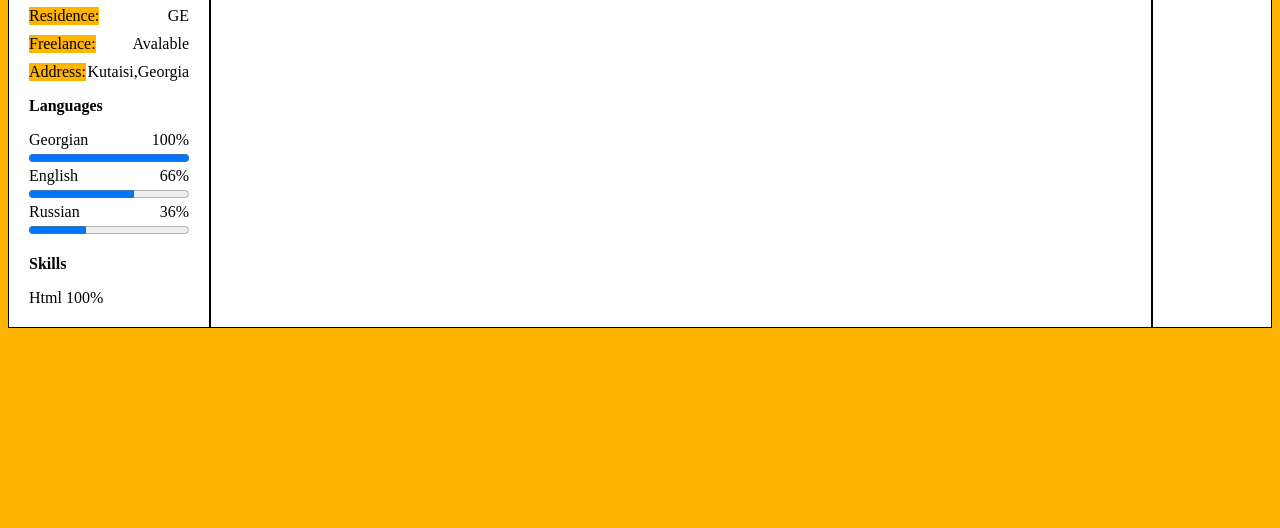
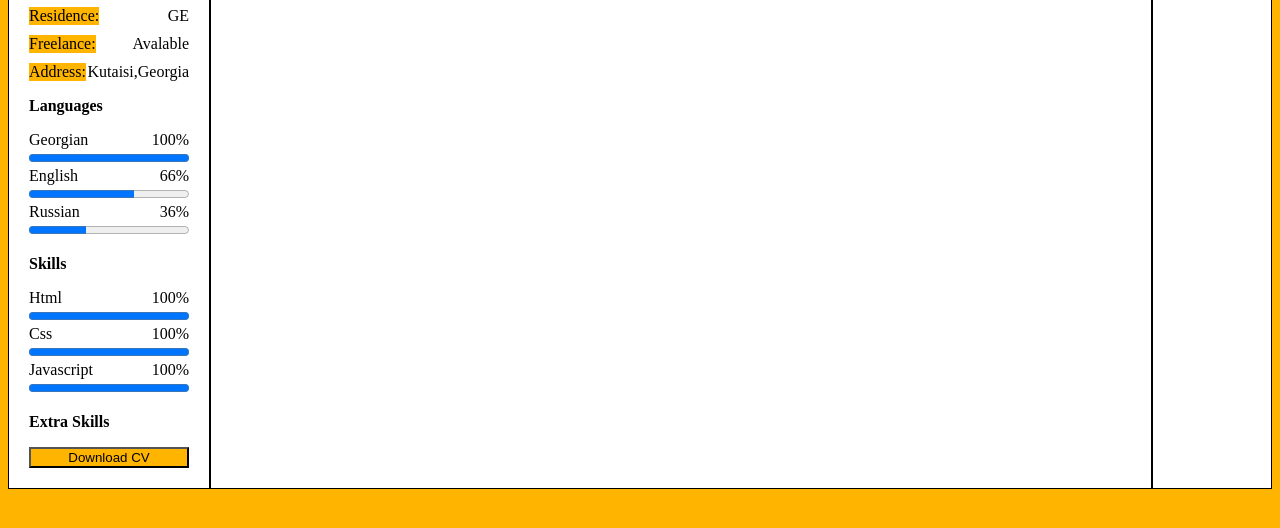
Before and after one commit to tornikekhokhiashvili/tornikekhokhiashvili.github.io, a plain HTML site: page index.html in a window 1280 px wide. Shown: the part 132-660 px from the top of the page. Drawn offline with Linux system fonts and the light colour scheme.

Commit message:
Refactor skills section in index.html and styles.css

```diff
--- a/index.html
+++ b/index.html
@@ -64,15 +64,34 @@
             <progress max="100" value="36"></progress>
           </div>
         </div>
-        <div class="programming-languages">
-          <p class="programming-languages-title"><strong>Skills</strong></p>
-          <div class="languages-item">
-            <div class="languages-items-item">
+        <div class="skills">
+          <p class="skills-title"><strong>Skills</strong></p>
+          <div class="skills-item">
+            <div class="skills-items-item">
               <span>Html</span>
               <span>100%</span>
             </div>
+            <progress max="100" value="100"></progress>
+          </div>
+          <div class="skills-item">
+            <div class="skills-items-item">
+              <span>Css</span>
+              <span>100%</span>
+            </div>
+            <progress max="100" value="100"></progress>
+          </div>
+          <div class="skills-item">
+            <div class="skills-items-item">
+              <span>Javascript</span>
+              <span>100%</span>
+            </div>
+            <progress max="100" value="100"></progress>
           </div>
         </div>
+        <div class="extra-skills">
+          <p class="extra-skills-title"><strong>Extra Skills</strong></p>
+        </div>
+        <button class="button">Download CV</button>
       </div>
       <div class="second">1</div>
 
--- a/styles.css
+++ b/styles.css
@@ -66,16 +66,14 @@ body {
   justify-content: space-between;
   margin-top: 10px;
 }
-
-.first .languages .languages-item {
-  display: flexbox;
-  justify-content: space-between;
-}
 .first .languages .languages-item .languages-items-item {
   display: flex;
   justify-content: space-between;
 }
-.first .programming-languages .programming-languages-item {
-  display: flexbox;
+.first .skills .skills-item .skills-items-item {
+  display: flex;
   justify-content: space-between;
 }
+.first .button {
+  background-color: #ffb400;
+}
```
